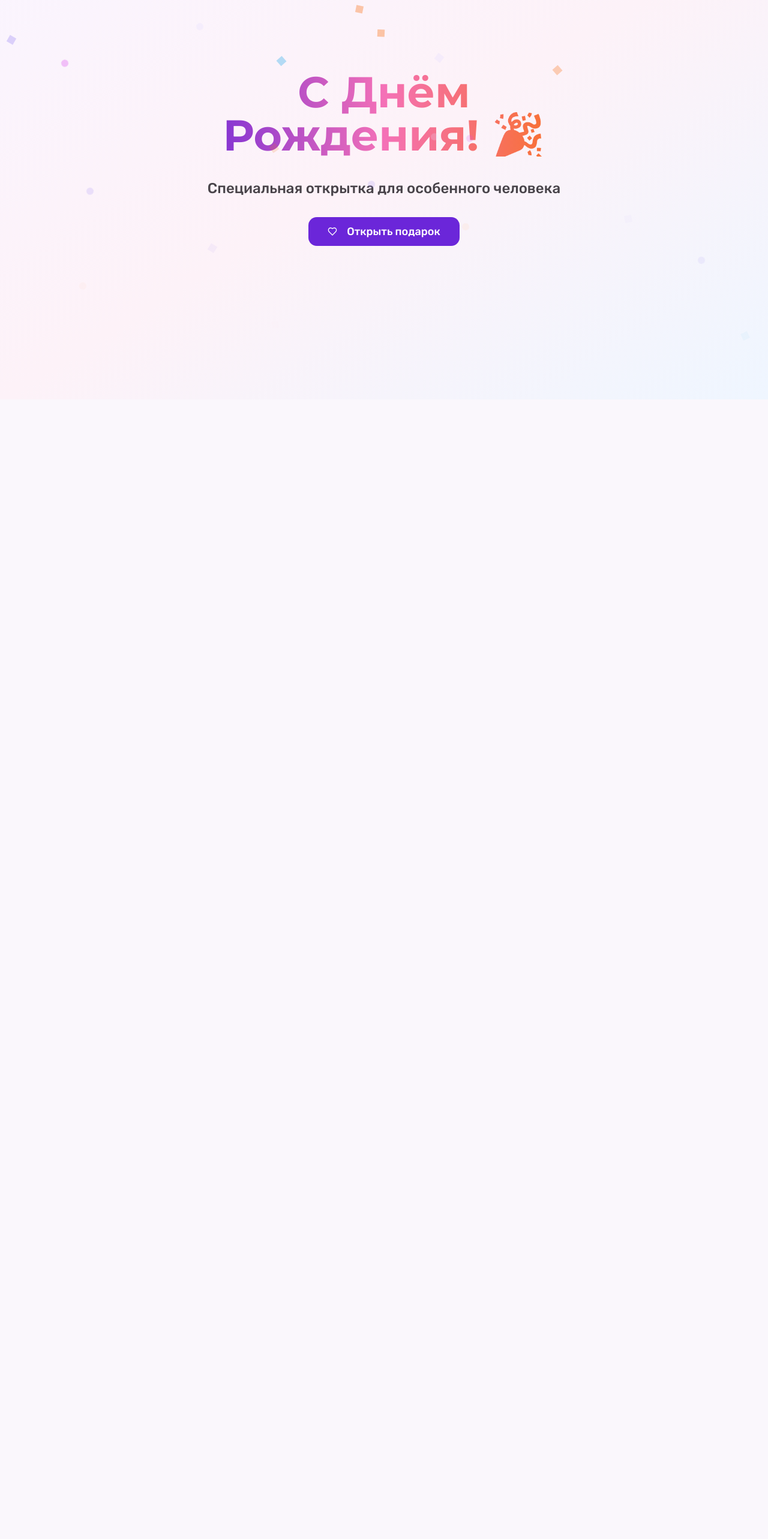
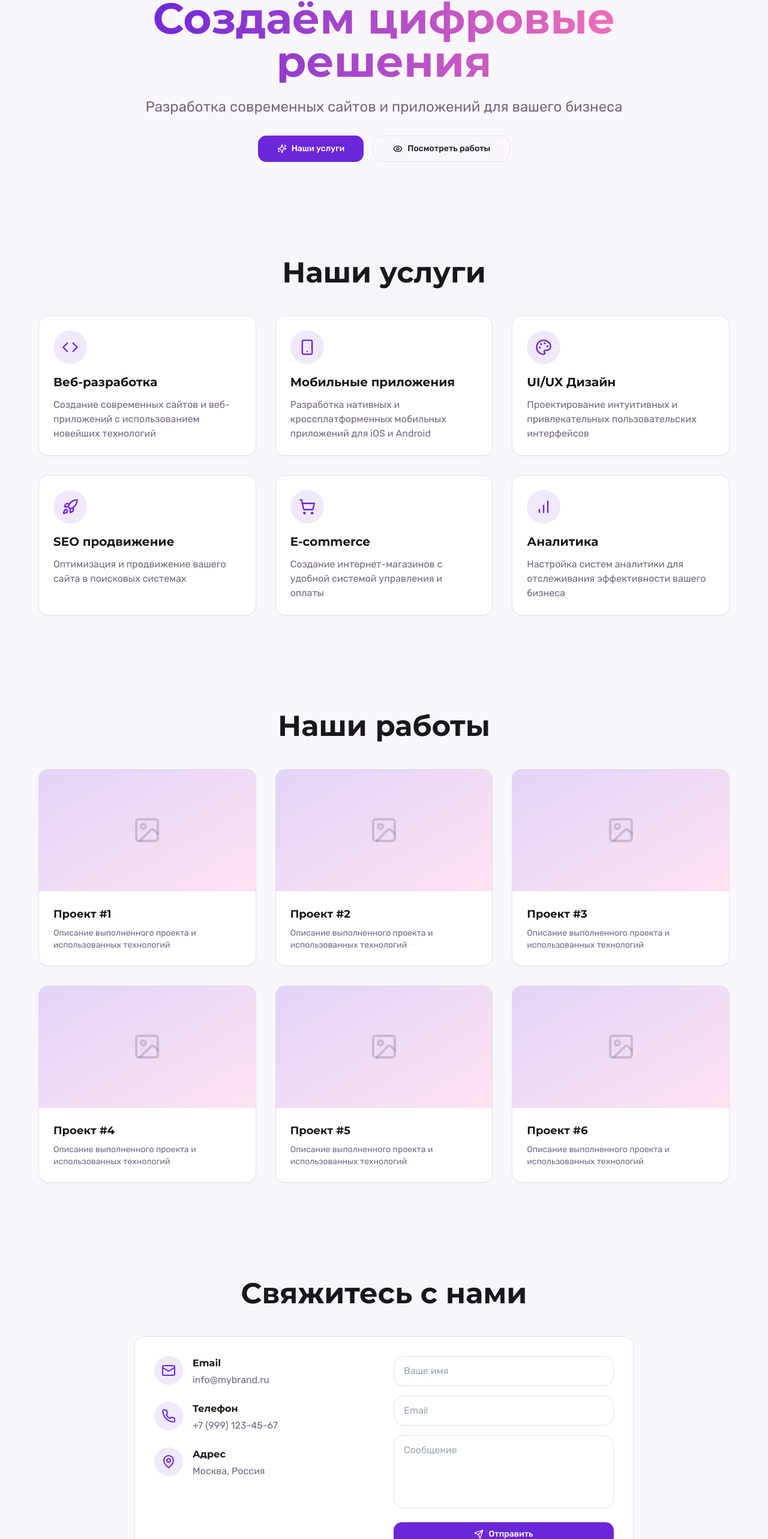
Before and after one commit to pr-poehali-dev/website-creation-project-55, a React (Vite) app: page / in a window 1280 px wide. Shown: the part 134-2700 px from the top of the page at 60% size. Before the commit the page ends 800 px from the top, so only its background shows below. Built offline with nearby package versions, Linux system fonts and the light colour scheme.

Commit message:
Создание базового сайта

```diff
--- a/src/pages/Index.tsx
+++ b/src/pages/Index.tsx
@@ -1,202 +1,192 @@
-import { useState } from 'react';
 import { Button } from '@/components/ui/button';
 import { Card, CardContent } from '@/components/ui/card';
 import Icon from '@/components/ui/icon';
 
 const Index = () => {
-  const [currentSection, setCurrentSection] = useState<'welcome' | 'greetings' | 'gallery' | 'surprise' | 'video'>('welcome');
-  const [showConfetti, setShowConfetti] = useState(true);
-
-  const confettiColors = ['#9b87f5', '#D946EF', '#F97316', '#0EA5E9', '#FEC6A1', '#E5DEFF'];
+  const scrollToSection = (id: string) => {
+    document.getElementById(id)?.scrollIntoView({ behavior: 'smooth' });
+  };
 
   return (
-    <div className="min-h-screen bg-gradient-to-br from-purple-50 via-pink-50 to-blue-50 relative overflow-hidden">
-      {showConfetti && (
-        <div className="fixed inset-0 pointer-events-none z-50">
-          {Array.from({ length: 50 }).map((_, i) => (
-            <div
-              key={i}
-              className="absolute w-3 h-3 animate-confetti"
-              style={{
-                left: `${Math.random() * 100}%`,
-                top: `-${Math.random() * 20}%`,
-                backgroundColor: confettiColors[Math.floor(Math.random() * confettiColors.length)],
-                animationDelay: `${Math.random() * 3}s`,
-                animationDuration: `${3 + Math.random() * 2}s`,
-                borderRadius: Math.random() > 0.5 ? '50%' : '0',
-                transform: `rotate(${Math.random() * 360}deg)`
-              }}
-            />
-          ))}
+    <div className="min-h-screen bg-background">
+      <header className="fixed top-0 w-full bg-background/80 backdrop-blur-md z-50 border-b">
+        <nav className="container mx-auto px-6 py-4 flex justify-between items-center">
+          <div className="text-2xl font-bold text-primary">MyBrand</div>
+          <div className="hidden md:flex gap-6">
+            <button onClick={() => scrollToSection('hero')} className="hover:text-primary transition">Главная</button>
+            <button onClick={() => scrollToSection('services')} className="hover:text-primary transition">Услуги</button>
+            <button onClick={() => scrollToSection('portfolio')} className="hover:text-primary transition">Портфолио</button>
+            <button onClick={() => scrollToSection('contact')} className="hover:text-primary transition">Контакты</button>
           </div>
-      )}
+          <Button size="sm" onClick={() => scrollToSection('contact')}>Связаться</Button>
+        </nav>
+      </header>
 
-      {currentSection === 'welcome' && (
-        <div className="min-h-screen flex flex-col items-center justify-center p-6 animate-fade-in">
-          <div className="text-center space-y-8 max-w-2xl">
-            <div className="animate-float">
-              <h1 className="text-7xl font-bold text-transparent bg-clip-text bg-gradient-to-r from-primary via-secondary to-accent mb-4">
-                С Днём Рождения! 🎉
+      <section id="hero" className="pt-32 pb-20 px-6">
+        <div className="container mx-auto text-center max-w-4xl">
+          <h1 className="text-5xl md:text-7xl font-bold mb-6 text-transparent bg-clip-text bg-gradient-to-r from-primary to-secondary">
+            Создаём цифровые решения
           </h1>
-            </div>
-            <p className="text-2xl text-foreground/80 font-medium">
-              Специальная открытка для особенного человека
+          <p className="text-xl md:text-2xl text-muted-foreground mb-8">
+            Разработка современных сайтов и приложений для вашего бизнеса
           </p>
-            <div className="flex flex-wrap gap-4 justify-center mt-12">
-              <Button
-                size="lg"
-                className="text-lg px-8 py-6 animate-scale-in"
-                onClick={() => setCurrentSection('greetings')}
-              >
-                <Icon name="Heart" className="mr-2" size={24} />
-                Открыть подарок
+          <div className="flex gap-4 justify-center flex-wrap">
+            <Button size="lg" onClick={() => scrollToSection('services')} className="gap-2">
+              <Icon name="Sparkles" size={20} />
+              Наши услуги
+            </Button>
+            <Button size="lg" variant="outline" onClick={() => scrollToSection('portfolio')} className="gap-2">
+              <Icon name="Eye" size={20} />
+              Посмотреть работы
             </Button>
           </div>
         </div>
+      </section>
+
+      <section id="services" className="py-20 px-6 bg-muted/30">
+        <div className="container mx-auto">
+          <h2 className="text-4xl md:text-5xl font-bold text-center mb-12">Наши услуги</h2>
+          <div className="grid md:grid-cols-3 gap-8 max-w-6xl mx-auto">
+            {[
+              {
+                icon: 'Code',
+                title: 'Веб-разработка',
+                description: 'Создание современных сайтов и веб-приложений с использованием новейших технологий'
+              },
+              {
+                icon: 'Smartphone',
+                title: 'Мобильные приложения',
+                description: 'Разработка нативных и кроссплатформенных мобильных приложений для iOS и Android'
+              },
+              {
+                icon: 'Palette',
+                title: 'UI/UX Дизайн',
+                description: 'Проектирование интуитивных и привлекательных пользовательских интерфейсов'
+              },
+              {
+                icon: 'Rocket',
+                title: 'SEO продвижение',
+                description: 'Оптимизация и продвижение вашего сайта в поисковых системах'
+              },
+              {
+                icon: 'ShoppingCart',
+                title: 'E-commerce',
+                description: 'Создание интернет-магазинов с удобной системой управления и оплаты'
+              },
+              {
+                icon: 'BarChart',
+                title: 'Аналитика',
+                description: 'Настройка систем аналитики для отслеживания эффективности вашего бизнеса'
+              }
+            ].map((service, i) => (
+              <Card key={i} className="hover:shadow-lg transition-shadow">
+                <CardContent className="p-6">
+                  <div className="w-14 h-14 rounded-full bg-primary/10 flex items-center justify-center mb-4">
+                    <Icon name={service.icon as any} className="text-primary" size={28} />
                   </div>
-      )}
-
-      {currentSection !== 'welcome' && (
-        <div className="min-h-screen p-6">
-          <div className="max-w-6xl mx-auto">
-            <div className="flex gap-2 mb-8 flex-wrap justify-center">
-              <Button
-                variant={currentSection === 'greetings' ? 'default' : 'outline'}
-                onClick={() => setCurrentSection('greetings')}
-                className="gap-2"
-              >
-                <Icon name="MessageCircleHeart" size={20} />
-                Поздравления
-              </Button>
-              <Button
-                variant={currentSection === 'gallery' ? 'default' : 'outline'}
-                onClick={() => setCurrentSection('gallery')}
-                className="gap-2"
-              >
-                <Icon name="Images" size={20} />
-                Фотогалерея
-              </Button>
-              <Button
-                variant={currentSection === 'surprise' ? 'default' : 'outline'}
-                onClick={() => setCurrentSection('surprise')}
-                className="gap-2"
-              >
-                <Icon name="Gift" size={20} />
-                Сюрприз
-              </Button>
-              <Button
-                variant={currentSection === 'video' ? 'default' : 'outline'}
-                onClick={() => setCurrentSection('video')}
-                className="gap-2"
-              >
-                <Icon name="Video" size={20} />
-                Видео
-              </Button>
-            </div>
-
-            {currentSection === 'greetings' && (
-              <div className="animate-fade-in space-y-6">
-                <h2 className="text-4xl font-bold text-center mb-8 text-transparent bg-clip-text bg-gradient-to-r from-primary to-secondary">
-                  Поздравления для тебя 💝
-                </h2>
-                <div className="grid md:grid-cols-2 gap-6">
-                  {[
-                    { icon: 'Sparkles', text: 'Желаю тебе счастья, здоровья и исполнения всех мечтаний!', color: 'from-purple-400 to-pink-400' },
-                    { icon: 'Star', text: 'Пусть каждый день приносит радость и новые возможности!', color: 'from-pink-400 to-orange-400' },
-                    { icon: 'Heart', text: 'Ты делаешь этот мир лучше просто своим присутствием!', color: 'from-orange-400 to-blue-400' },
-                    { icon: 'Crown', text: 'Желаю тебе всегда оставаться таким же особенным человеком!', color: 'from-blue-400 to-purple-400' }
-                  ].map((wish, i) => (
-                    <Card key={i} className="hover:scale-105 transition-transform duration-300 animate-scale-in" style={{ animationDelay: `${i * 0.1}s` }}>
-                      <CardContent className="p-6">
-                        <div className={`w-12 h-12 rounded-full bg-gradient-to-r ${wish.color} flex items-center justify-center mb-4`}>
-                          <Icon name={wish.icon as any} className="text-white" size={24} />
-                        </div>
-                        <p className="text-lg font-medium">{wish.text}</p>
+                  <h3 className="text-xl font-bold mb-3">{service.title}</h3>
+                  <p className="text-muted-foreground">{service.description}</p>
                 </CardContent>
               </Card>
             ))}
           </div>
         </div>
-            )}
+      </section>
 
-            {currentSection === 'gallery' && (
-              <div className="animate-fade-in">
-                <h2 className="text-4xl font-bold text-center mb-8 text-transparent bg-clip-text bg-gradient-to-r from-primary to-secondary">
-                  Наши моменты 📸
-                </h2>
-                <div className="grid md:grid-cols-3 gap-6">
+      <section id="portfolio" className="py-20 px-6">
+        <div className="container mx-auto">
+          <h2 className="text-4xl md:text-5xl font-bold text-center mb-12">Наши работы</h2>
+          <div className="grid md:grid-cols-2 lg:grid-cols-3 gap-8 max-w-6xl mx-auto">
             {Array.from({ length: 6 }).map((_, i) => (
-                    <Card key={i} className="overflow-hidden hover:scale-105 transition-transform duration-300 animate-scale-in" style={{ animationDelay: `${i * 0.1}s` }}>
+              <Card key={i} className="overflow-hidden hover:shadow-xl transition-shadow group">
                 <CardContent className="p-0">
-                        <div className="aspect-square bg-gradient-to-br from-purple-200 via-pink-200 to-blue-200 flex items-center justify-center">
-                          <Icon name="Camera" size={48} className="text-white/50" />
+                  <div className="aspect-video bg-gradient-to-br from-primary/20 to-secondary/20 flex items-center justify-center relative overflow-hidden">
+                    <Icon name="Image" size={48} className="text-muted-foreground/30" />
+                    <div className="absolute inset-0 bg-black/60 opacity-0 group-hover:opacity-100 transition-opacity flex items-center justify-center">
+                      <Button variant="secondary" size="sm" className="gap-2">
+                        <Icon name="ExternalLink" size={16} />
+                        Посмотреть
+                      </Button>
                     </div>
-                        <div className="p-4">
-                          <p className="text-sm text-muted-foreground">Памятный момент #{i + 1}</p>
+                  </div>
+                  <div className="p-6">
+                    <h3 className="text-lg font-bold mb-2">Проект #{i + 1}</h3>
+                    <p className="text-sm text-muted-foreground">Описание выполненного проекта и использованных технологий</p>
                   </div>
                 </CardContent>
               </Card>
             ))}
           </div>
         </div>
-            )}
+      </section>
 
-            {currentSection === 'surprise' && (
-              <div className="animate-fade-in max-w-2xl mx-auto">
-                <h2 className="text-4xl font-bold text-center mb-8 text-transparent bg-clip-text bg-gradient-to-r from-primary to-secondary">
-                  Особый сюрприз 🎁
-                </h2>
-                <Card className="animate-scale-in">
-                  <CardContent className="p-12 text-center">
-                    <div className="w-24 h-24 mx-auto mb-6 rounded-full bg-gradient-to-r from-primary via-secondary to-accent flex items-center justify-center animate-float">
-                      <Icon name="Gift" size={48} className="text-white" />
+      <section id="contact" className="py-20 px-6 bg-muted/30">
+        <div className="container mx-auto max-w-4xl">
+          <h2 className="text-4xl md:text-5xl font-bold text-center mb-12">Свяжитесь с нами</h2>
+          <Card>
+            <CardContent className="p-8">
+              <div className="grid md:grid-cols-2 gap-8 mb-8">
+                <div className="space-y-6">
+                  <div className="flex gap-4 items-start">
+                    <div className="w-12 h-12 rounded-full bg-primary/10 flex items-center justify-center flex-shrink-0">
+                      <Icon name="Mail" className="text-primary" size={24} />
                     </div>
-                    <h3 className="text-3xl font-bold mb-4">Твой особенный подарок!</h3>
-                    <p className="text-xl text-muted-foreground mb-8">
-                      Здесь будет что-то по-настоящему особенное... 🌟
-                    </p>
-                    <div className="bg-gradient-to-r from-purple-100 to-pink-100 p-8 rounded-2xl">
-                      <p className="text-2xl font-semibold mb-2">🎊 Сюрприз! 🎊</p>
-                      <p className="text-lg">
-                        [Здесь можно разместить промокод, специальное предложение, или секретное послание]
-                      </p>
+                    <div>
+                      <h3 className="font-bold mb-1">Email</h3>
+                      <p className="text-muted-foreground">info@mybrand.ru</p>
+                    </div>
+                  </div>
+                  <div className="flex gap-4 items-start">
+                    <div className="w-12 h-12 rounded-full bg-primary/10 flex items-center justify-center flex-shrink-0">
+                      <Icon name="Phone" className="text-primary" size={24} />
+                    </div>
+                    <div>
+                      <h3 className="font-bold mb-1">Телефон</h3>
+                      <p className="text-muted-foreground">+7 (999) 123-45-67</p>
+                    </div>
+                  </div>
+                  <div className="flex gap-4 items-start">
+                    <div className="w-12 h-12 rounded-full bg-primary/10 flex items-center justify-center flex-shrink-0">
+                      <Icon name="MapPin" className="text-primary" size={24} />
+                    </div>
+                    <div>
+                      <h3 className="font-bold mb-1">Адрес</h3>
+                      <p className="text-muted-foreground">Москва, Россия</p>
+                    </div>
+                  </div>
+                </div>
+                <div className="space-y-4">
+                  <input
+                    type="text"
+                    placeholder="Ваше имя"
+                    className="w-full px-4 py-3 border rounded-lg focus:outline-none focus:ring-2 focus:ring-primary"
+                  />
+                  <input
+                    type="email"
+                    placeholder="Email"
+                    className="w-full px-4 py-3 border rounded-lg focus:outline-none focus:ring-2 focus:ring-primary"
+                  />
+                  <textarea
+                    placeholder="Сообщение"
+                    rows={4}
+                    className="w-full px-4 py-3 border rounded-lg focus:outline-none focus:ring-2 focus:ring-primary resize-none"
+                  />
+                  <Button className="w-full gap-2">
+                    <Icon name="Send" size={20} />
+                    Отправить
+                  </Button>
+                </div>
               </div>
             </CardContent>
           </Card>
         </div>
-            )}
+      </section>
 
-            {currentSection === 'video' && (
-              <div className="animate-fade-in max-w-4xl mx-auto">
-                <h2 className="text-4xl font-bold text-center mb-8 text-transparent bg-clip-text bg-gradient-to-r from-primary to-secondary">
-                  Видеопоздравление 🎬
-                </h2>
-                <Card className="animate-scale-in">
-                  <CardContent className="p-0">
-                    <div className="aspect-video bg-gradient-to-br from-purple-300 via-pink-300 to-blue-300 flex flex-col items-center justify-center gap-4">
-                      <Icon name="Play" size={64} className="text-white" />
-                      <p className="text-white text-xl font-medium">Видео будет здесь</p>
-                      <p className="text-white/80 text-sm">Можно вставить ссылку на YouTube или загрузить файл</p>
+      <footer className="py-8 px-6 border-t">
+        <div className="container mx-auto text-center text-muted-foreground">
+          <p>© 2024 MyBrand. Все права защищены.</p>
         </div>
-                  </CardContent>
-                </Card>
-              </div>
-            )}
-
-            <div className="mt-12 text-center">
-              <Button
-                variant="outline"
-                size="lg"
-                onClick={() => setCurrentSection('welcome')}
-                className="gap-2"
-              >
-                <Icon name="Home" size={20} />
-                Вернуться на главную
-              </Button>
-            </div>
-          </div>
-        </div>
-      )}
+      </footer>
     </div>
   );
 };
```
Lines whose indentation alone changed are shown as unchanged.
